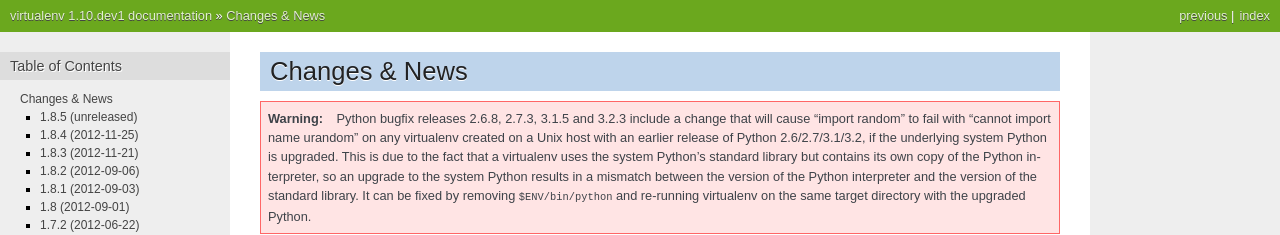
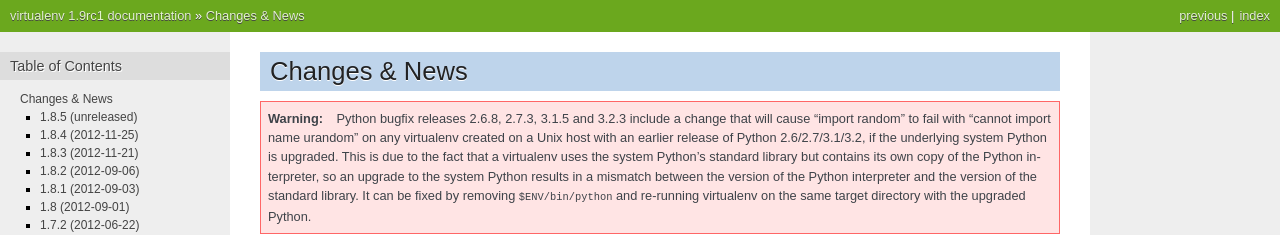
Before and after one commit to pypa/virtualenv, a Sphinx documentation site: the page built from docs/news.txt, in a window 1280 px wide and 900 px high. Shown: the top 235 px of the window. Built offline with Sphinx 7.4.7, drawn with Linux system fonts in a browser that asks for light colours; some of the changed text lies outside the part shown.

Commit message:
set version to 1.9rc1

```diff
--- a/docs/conf.py
+++ b/docs/conf.py
@@ -39,7 +39,7 @@
 
 # The default replacements for |version| and |release|, also used in various
 # other places throughout the built documents.
-version = release = '1.10.dev1'
+version = release = '1.9rc1'
 
 # There are two options for replacing |today|: either, you set today to some
 # non-false value, then it is used:
--- a/virtualenv.py
+++ b/virtualenv.py
@@ -4,7 +4,7 @@
 
 # If you change the version here, change it in setup.py
 # and docs/conf.py as well.
-__version__ = "1.8.4.post1"  # following best practices
+__version__ = "1.9rc1"  # following best practices
 virtualenv_version = __version__  # legacy, again
 
 import base64
```
